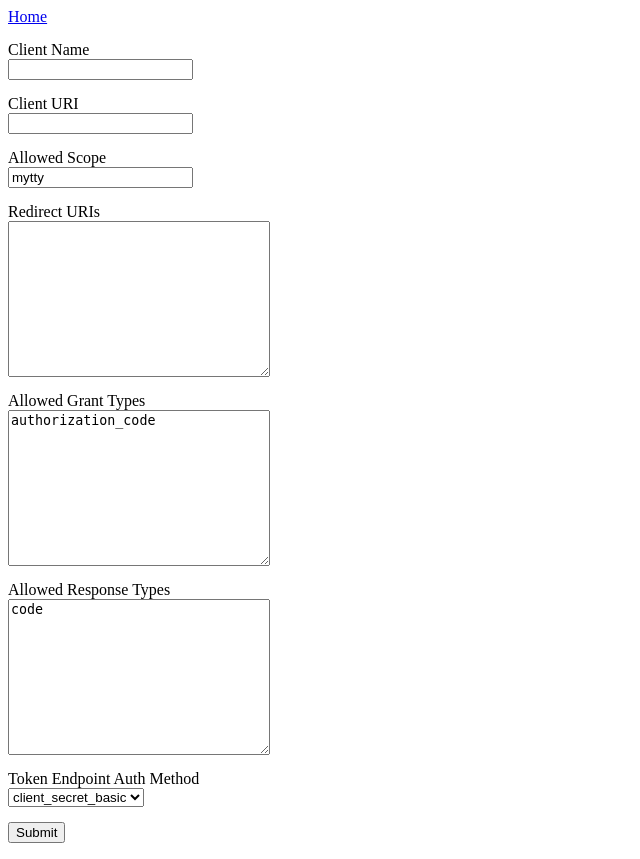
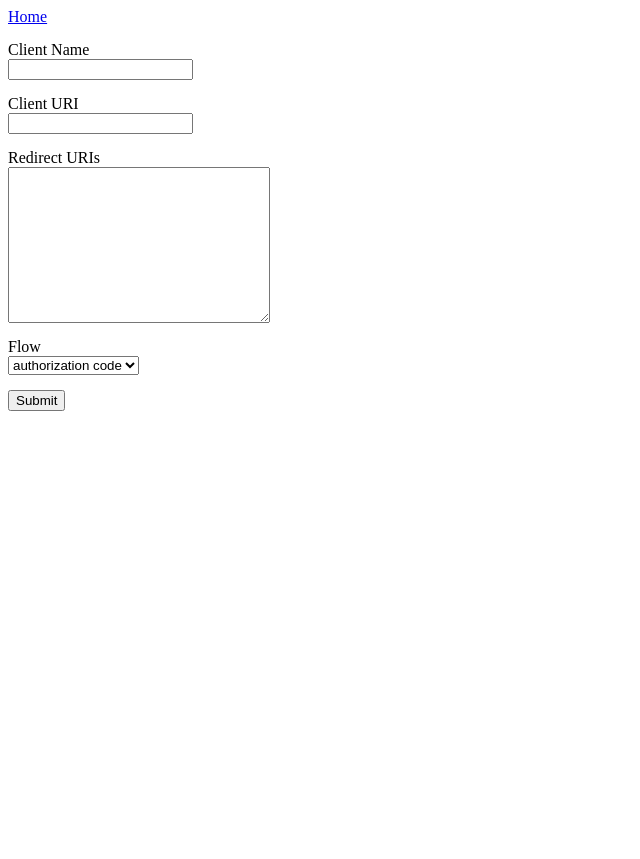
Before and after one commit to sanderevers/80by24, a Flask app: template run80by24-auth/run80by24/auth/templates/create_client.html in a window 1280 px wide. Shown: the whole page, without its empty margins (0-640 px from the left). After the commit the page ends 411 px from the top, so only its background shows below. Run offline with Flask 2, Linux system fonts and the light colour scheme; the template is opened without the code that fills it, so the values that code supplies are empty; parts of the project's set-up code (start-up, migrations or seed data) failed here and were passed over.

Commit message:
auth: create/delete client using ajax

```diff
--- a/run80by24-auth/run80by24/auth/permission.py
+++ b/run80by24-auth/run80by24/auth/permission.py
@@ -1,5 +1,5 @@
 from .models import MayInteract, db, User, TTY
-from .oauth_models import OAuth2Token
+from .oauth_models import OAuth2Token, OAuth2Client
 
 # for dependency injection
 class Deps:
@@ -70,6 +70,8 @@ class Owner:
     def test(self):
         if isinstance(self.sub,User) and isinstance(self.res,TTY):
             return self.res.owner is self.sub
+        if isinstance(self.sub,User) and isinstance(self.res,OAuth2Client):
+            return self.res.user is self.sub
         return False
 
     def grant_by(self,granting_sub):
--- a/run80by24-auth/run80by24/auth/routes/__init__.py
+++ b/run80by24-auth/run80by24/auth/routes/__init__.py
@@ -1,8 +1,9 @@
-from . import home, oauth2, tty, authc
+from . import home, oauth2, tty, authc, client
 
 def config_routes(app):
     app.register_blueprint(home.bp)
     app.register_blueprint(authc.bp)
+    app.register_blueprint(client.bp)
     app.register_blueprint(oauth2.bp)
     app.register_blueprint(tty.bp)
     app.register_error_handler(authc.NotAuthenticatedException, authc.handle_notauthenticated)
--- a/run80by24-auth/run80by24/auth/templates/create_client.html
+++ b/run80by24-auth/run80by24/auth/templates/create_client.html
@@ -3,9 +3,44 @@
   label { margin: 15px 0; }
 </style>
 
+<script>
+function post(url, data) {
+    fetch(url,
+      {method: 'POST',
+      headers: {"Content-Type": "application/json; charset=utf-8"},
+      body: JSON.stringify(data),
+      }).then(resp => alert(resp.status));
+}
+function formToJSON(id) {
+  // credits https://code.lengstorf.com/get-form-values-as-json/
+
+  const isValidElement = element => element.name && element.value;
+  const isCheckbox = element => element.type === 'checkbox';
+  const isValidValue = element => (!['checkbox', 'radio'].includes(element.type) || element.checked);
+  const isMultiSelect = element => element.options && element.multiple;
+  const getSelectValues = options => [].reduce.call(options, (values, option) => {
+    return option.selected ? values.concat(option.value) : values;
+  }, []);
+
+  json = [].reduce.call(document.getElementById(id).elements, (data, element) => {
+    if (isValidElement(element) && isValidValue(element)) {
+      if (isCheckbox(element)) {
+        data[element.name] = (data[element.name] || []).concat(element.value);
+      } else if (isMultiSelect(element)) {
+        data[element.name] = getSelectValues(element);
+      } else {
+        data[element.name] = element.value;
+      }
+    }
+    return data;
+  }, {});
+  return json;
+}
+</script>
+
 <a href="/">Home</a>
 
-<form action="" method="post">
+<form id="form">
   <label>
     <span>Client Name</span>
     <input type="text" name="client_name">
@@ -15,28 +50,15 @@
     <input type="url" name="client_uri">
   </label>
   <label>
-    <span>Allowed Scope</span>
-    <input type="text" name="scope" value="mytty">
-  </label>
-  <label>
     <span>Redirect URIs</span>
     <textarea name="redirect_uri" cols="30" rows="10"></textarea>
   </label>
   <label>
-    <span>Allowed Grant Types</span>
-    <textarea name="grant_type" cols="30" rows="10">authorization_code</textarea>
-  </label>
-  <label>
-    <span>Allowed Response Types</span>
-    <textarea name="response_type" cols="30" rows="10">code</textarea>
-  </label>
-  <label>
-    <span>Token Endpoint Auth Method</span>
-    <select name="token_endpoint_auth_method">
-      <option value="client_secret_basic">client_secret_basic</option>
-      <option value="client_secret_post">client_secret_post</option>
-      <option value="none">none</option>
+    <span>Flow</span>
+    <select name="flow">
+      <option value="code">authorization code</option>
+      <option value="implicit">implicit</option>
     </select>
   </label>
-  <button>Submit</button>
+  <button type="button" onclick="post('{{url_for('client.create')}}',formToJSON('form'))">Submit</button>
 </form>
--- a/run80by24-auth/run80by24/auth/templates/home.html
+++ b/run80by24-auth/run80by24/auth/templates/home.html
@@ -28,6 +28,7 @@ function ajax(method, url) {
 {{ client.client_info|tojson }}
 {{ client.client_metadata|tojson }}
 </pre>
+(<a href="#" onclick="ajax('DELETE','{{ url_for('client.delete',client_id=client.client_id) }}')">delete</a>)
 <hr>
 {% endfor %}
 
```
Also changed, not shown: run80by24-auth/run80by24/auth/routes/client.py (added, +41 -0 lines).
